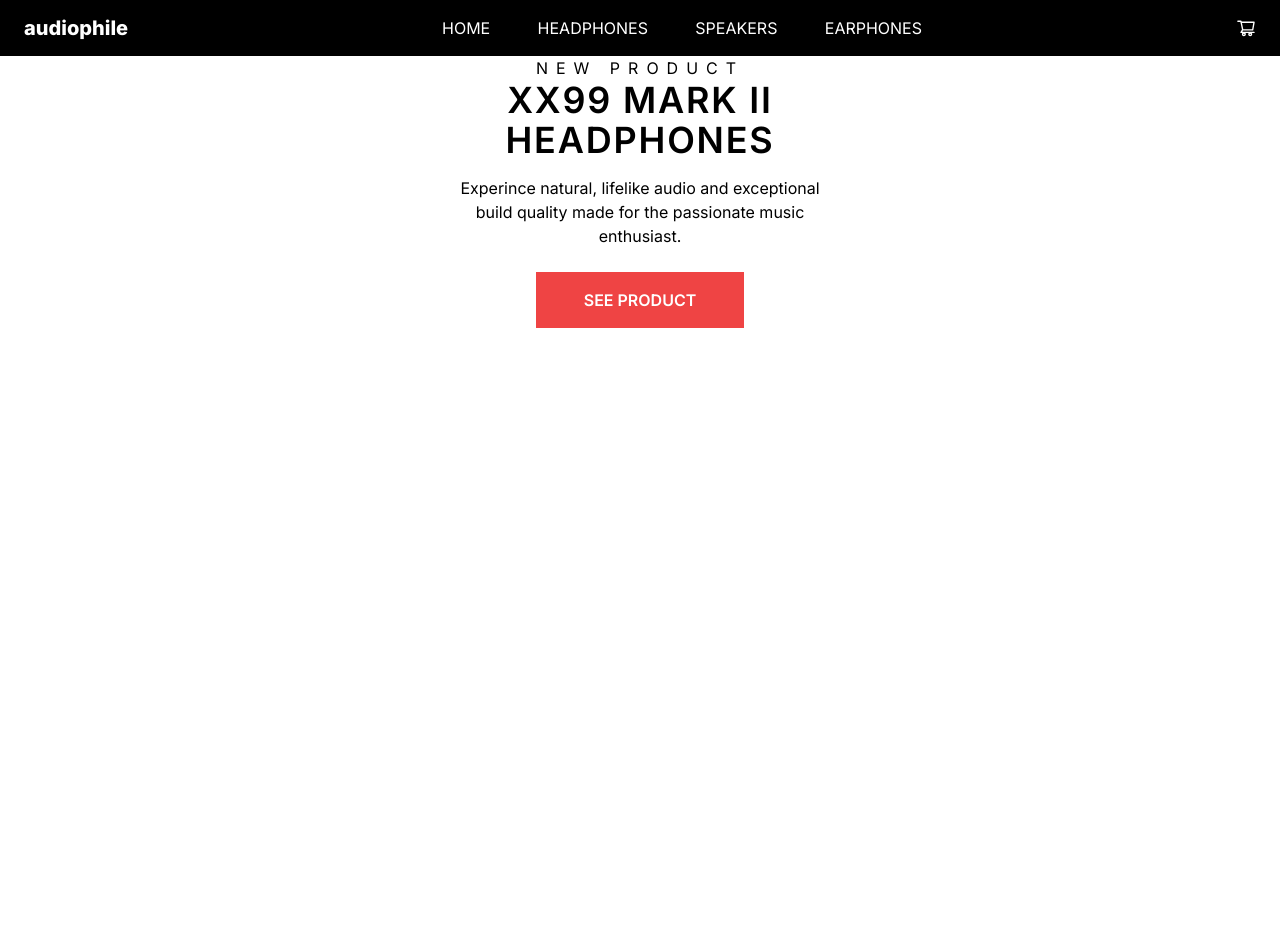
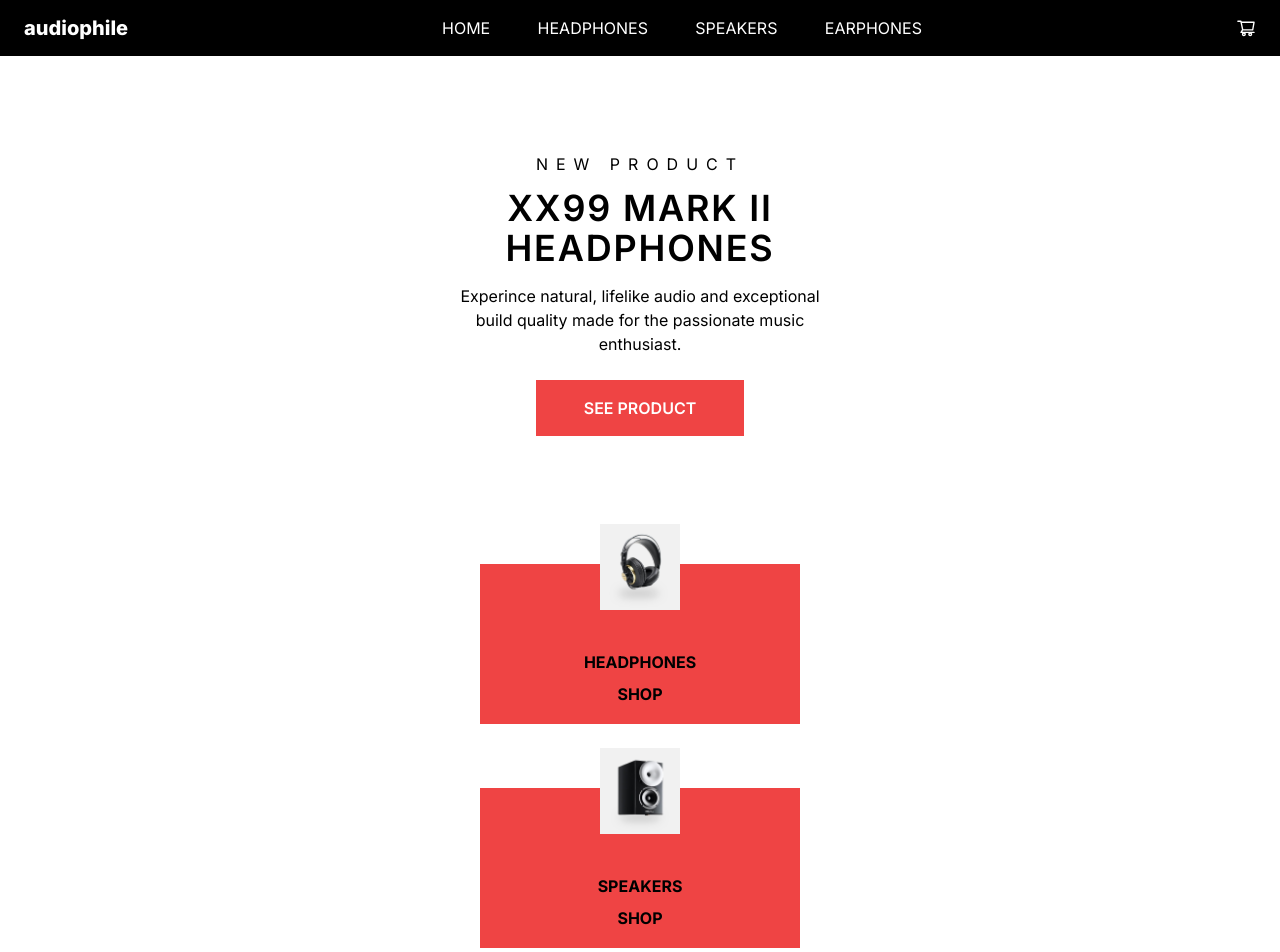
Before and after one commit to john-mathis/Audiophile, a Next.js app: page / in a window 1280 px wide. Shown: the top 952 px of the page. Before the commit the page ends 800 px from the top, so only its background shows below. Built offline with nearby package versions, Linux system fonts and the light colour scheme.

Commit message:
edits 9/14/23

```diff
--- /dev/null
+++ b/app/components/Categories/Categories.tsx
@@ -0,0 +1,32 @@
+import React from "react";
+import Category from "./Category";
+import Headphones from "../../../public/assets/product-xx99-mark-one-headphones/mobile/image-category-page-preview.jpg";
+import Speakers from "../../../public/assets/product-zx9-speaker/mobile/image-category-page-preview.jpg";
+import Earphones from "../../../public/assets/product-yx1-earphones/mobile/image-category-page-preview.jpg";
+
+const Categories = () => {
+  return (
+    <div>
+      {categoryItems.map((item) => {
+        return <Category img={item.img} category={item.category} />;
+      })}
+    </div>
+  );
+};
+
+const categoryItems = [
+  {
+    category: "Headphones",
+    img: Headphones,
+  },
+  {
+    category: "Speakers",
+    img: Speakers,
+  },
+  {
+    category: "Earphones",
+    img: Earphones,
+  },
+];
+
+export default Categories;
--- /dev/null
+++ b/app/components/Categories/Category.tsx
@@ -0,0 +1,23 @@
+import React from "react";
+import Image from "next/image";
+
+interface CategoryProps {
+  img: any;
+  category: string;
+}
+
+const Category: React.FC<CategoryProps> = ({ img, category }) => {
+  return (
+    <div className="relative bg-red-500 mt-12 mb-16 w-80 h-40 mx-auto">
+      <Image
+        className="relative w-20 bottom-10 m-auto"
+        src={img}
+        alt={category}
+      />
+      <p className="uppercase text-center font-bold">{category}</p>
+      <p className="uppercase text-center mt-2 font-bold">Shop</p>
+    </div>
+  );
+};
+
+export default Category;
--- a/app/components/Navbar/NavbarSlider.tsx
+++ b/app/components/Navbar/NavbarSlider.tsx
@@ -11,7 +11,7 @@ const NavbarSlider: React.FC<NavbarProps> = ({ isSliderOpen }) => {
       className={
         isSliderOpen
           ? "absolute z-10 bg-black text-black w-48 h-screen lg:hidden transition-all ease-in-out duration-500 transform"
-          : "absolute ml-[-10rem] w-0 ease-in-out duration-500 transform h-screen"
+          : "absolute ml-[-10rem] z-10 w-0 ease-in-out duration-500 transform h-screen"
       }
     >
       <ul className="text-white pl-6 pt-12 flex flex-col justify-between h-52">
--- a/app/components/NewProduct/NewProduct.tsx
+++ b/app/components/NewProduct/NewProduct.tsx
@@ -1,11 +1,10 @@
 import React from "react";
-import Image from "next/image";
 import CtaButton from "../common/CtaButton";
 
 const NewProduct = () => {
   return (
-    <div>
-      <p className="uppercase tracking-[.5rem] m-auto text-center">
+    <div className="mt-24 mb-32">
+      <p className="uppercase tracking-[.5rem] mx-auto mb-3 text-center">
         new product
       </p>
       <h1 className="uppercase m-auto text-center text-4xl w-80 md:w-96 tracking-wider font-semibold mb-4">
--- a/app/page.tsx
+++ b/app/page.tsx
@@ -2,12 +2,14 @@
 import Navbar from "./components/Navbar/Navbar";
 import "../app/globals.css";
 import NewProduct from "./components/NewProduct/NewProduct";
+import Categories from "./components/Categories/Categories";
 
 export default function Home() {
   return (
     <main>
       <Navbar />
       <NewProduct />
+      <Categories />
     </main>
   );
 }
--- a/tailwind.config.ts
+++ b/tailwind.config.ts
@@ -12,8 +12,7 @@ const config: Config = {
         "gradient-radial": "radial-gradient(var(--tw-gradient-stops))",
         "gradient-conic":
           "conic-gradient(from 180deg at 50% 50%, var(--tw-gradient-stops))",
-        "home-header":
-          "url('../audiophile/public/assets/home/mobile/name.jpg')",
+        "home-header": "url(./audiophile/public/assets/home/mobile/name.jpg')",
       },
     },
   },
```
